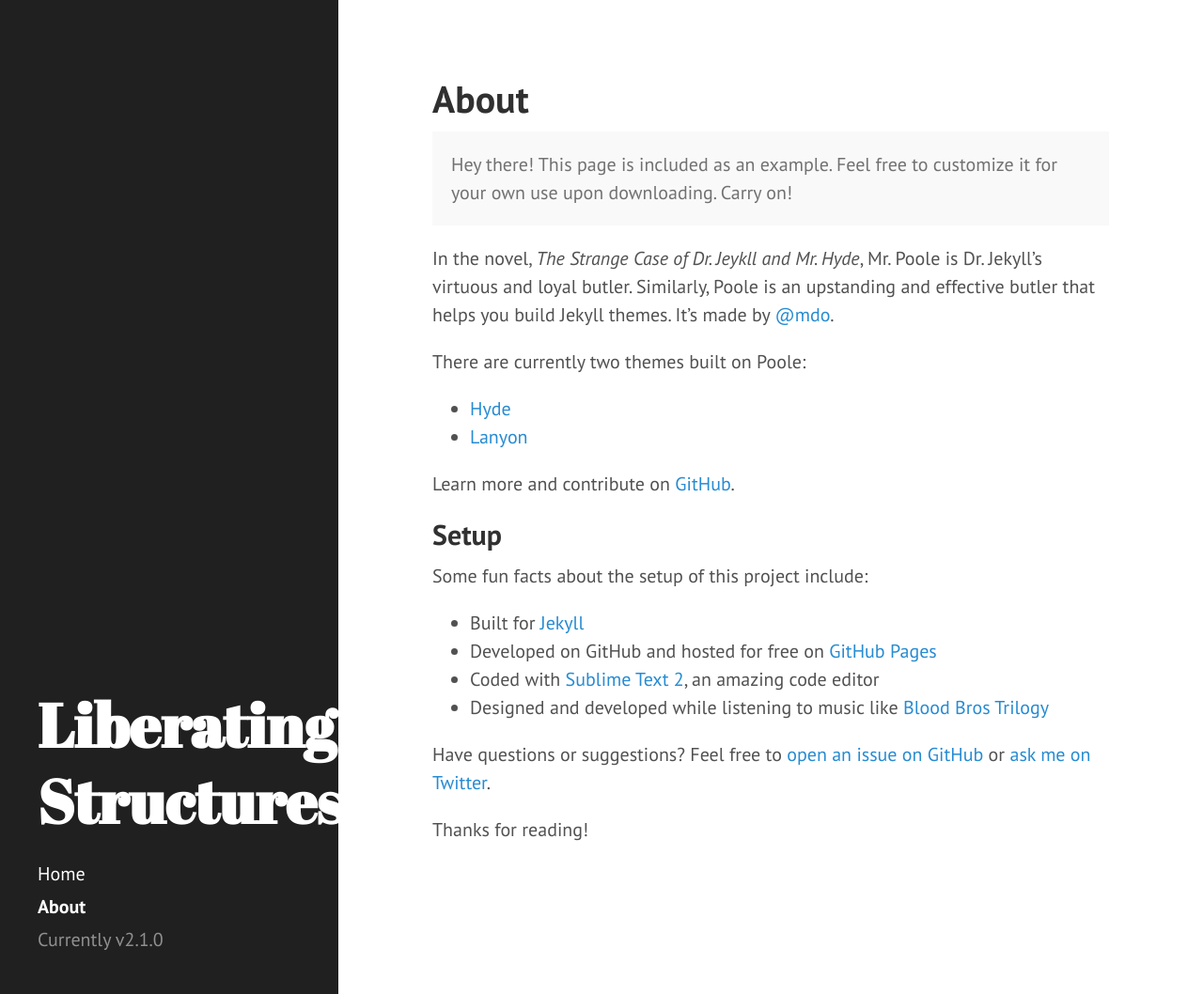
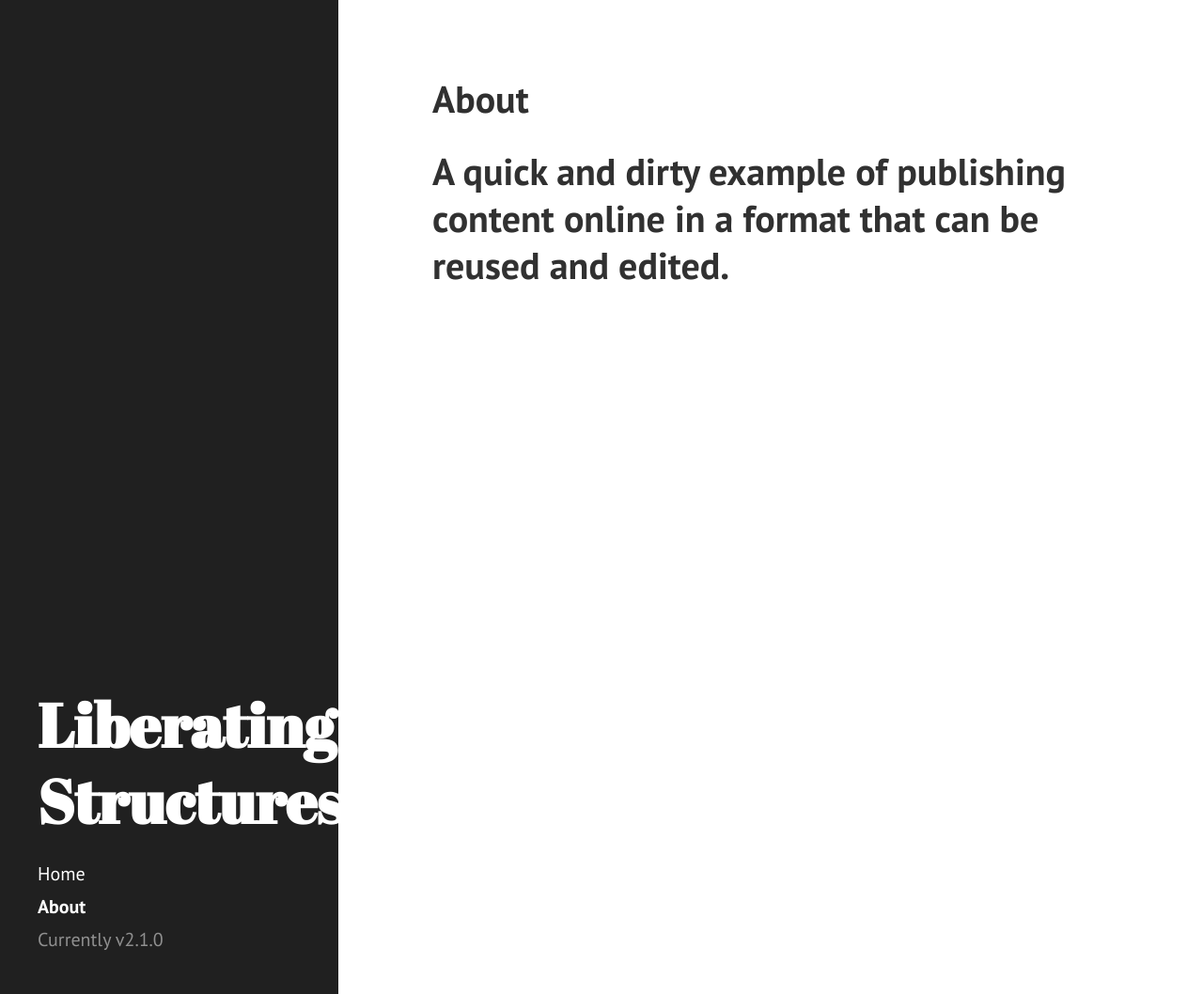
Before and after one commit to sagevann/ls, a Jekyll site: the page built from about.md, in a window 1280 px wide and 1058 px high. Shown: the whole window at 94% size. Built offline with Jekyll 4.4.1, drawn with Linux system fonts in a browser that asks for light colours; Markdown is read by kramdown in place of the engine named in the settings.

Commit message:
new about

```diff
--- a/about.md
+++ b/about.md
@@ -3,28 +3,4 @@ layout: page
 title: About
 ---
 
-<p class="message">
-  Hey there! This page is included as an example. Feel free to customize it for your own use upon downloading. Carry on!
-</p>
-
-In the novel, *The Strange Case of Dr. Jeykll and Mr. Hyde*, Mr. Poole is Dr. Jekyll's virtuous and loyal butler. Similarly, Poole is an upstanding and effective butler that helps you build Jekyll themes. It's made by [@mdo](https://twitter.com/mdo).
-
-There are currently two themes built on Poole:
-
-* [Hyde](http://hyde.getpoole.com)
-* [Lanyon](http://lanyon.getpoole.com)
-
-Learn more and contribute on [GitHub](https://github.com/poole).
-
-## Setup
-
-Some fun facts about the setup of this project include:
-
-* Built for [Jekyll](http://jekyllrb.com)
-* Developed on GitHub and hosted for free on [GitHub Pages](https://pages.github.com)
-* Coded with [Sublime Text 2](http://sublimetext.com), an amazing code editor
-* Designed and developed while listening to music like [Blood Bros Trilogy](https://soundcloud.com/maddecent/sets/blood-bros-series)
-
-Have questions or suggestions? Feel free to [open an issue on GitHub](https://github.com/poole/issues/new) or [ask me on Twitter](https://twitter.com/mdo).
-
-Thanks for reading!
+# A quick and dirty example of publishing content online in a format that can be reused and edited.
```
